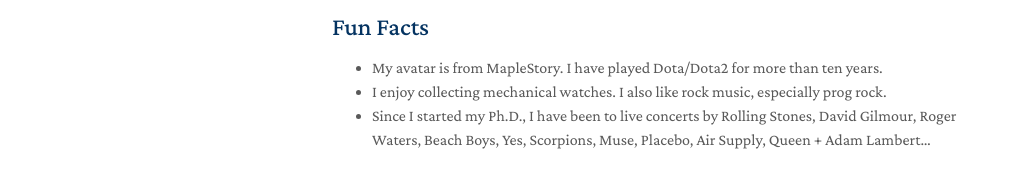
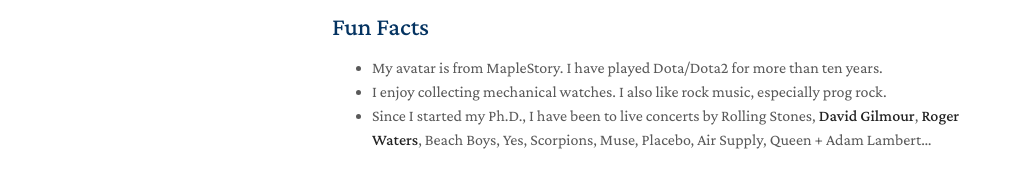
Before and after one commit to wkindling/wkindling.github.io, a Jekyll site: the page built from index.md, in a window 1280 px wide and 1358 px high. Shown: the part 1112-1300 px from the top of the window, without its empty margins (138-1148 px from the left). Built offline with Jekyll 4.4.1, drawn with Linux system fonts in a browser that asks for light colours; nearby versions of some CDN libraries; a style sheet for code colours, icons or effects is not loaded; our own code applies the rules of GitHub Pages for plain Markdown files.

```diff
--- a/index.md
+++ b/index.md
@@ -21,4 +21,4 @@ I am generally interested in both physically based simulation and geometry proce
 ## Fun Facts
 - My avatar is from MapleStory. I have played Dota/Dota2 for more than ten years.
 - I enjoy collecting mechanical watches. I also like rock music, especially prog rock.
-- Since I started my Ph.D., I have been to live concerts by Rolling Stones, David Gilmour, Roger Waters, Beach Boys, Yes, Scorpions, Muse, Placebo, Air Supply, Queen + Adam Lambert...
+- Since I started my Ph.D., I have been to live concerts by Rolling Stones, **David Gilmour**, **Roger Waters**, Beach Boys, Yes, Scorpions, Muse, Placebo, Air Supply, Queen + Adam Lambert...
```
